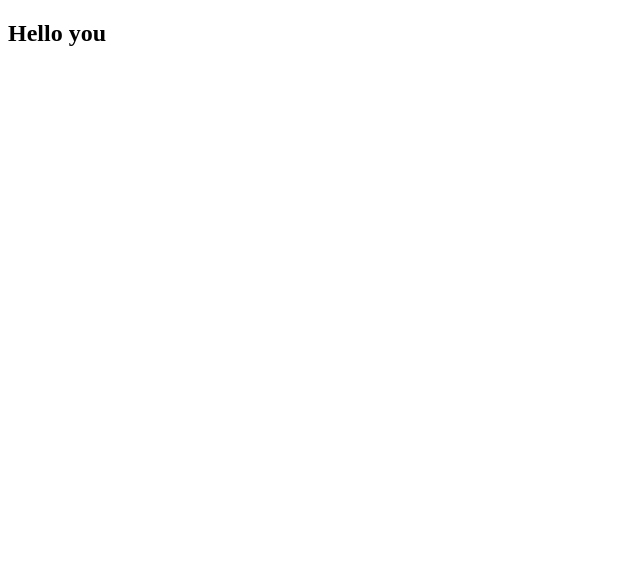
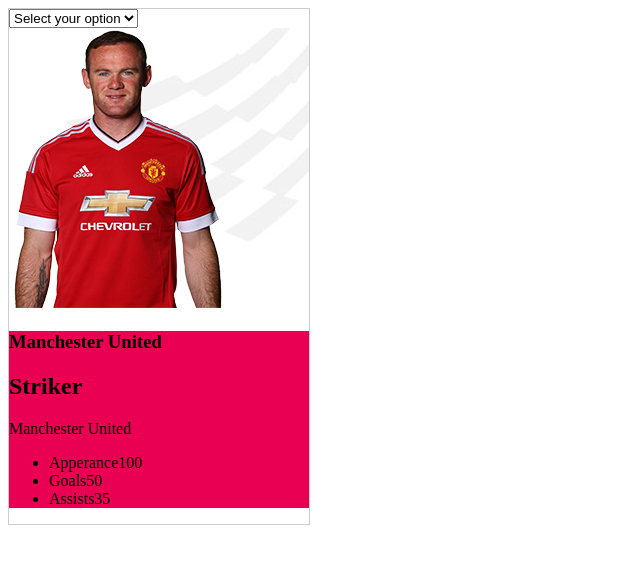
Before and after one commit to bensleym/pulselive, a website built with Parcel: page src/index.html in a window 1280 px wide. Shown: the whole page, without its empty margins (0-640 px from the left). Built offline with nearby package versions, Linux system fonts and the light colour scheme.

Commit message:
Basic layout for player card

```diff
--- a/package.json
+++ b/package.json
@@ -34,9 +34,6 @@
     "parcel-bundler": "^1.12.3",
     "prettier": "^1.18.2"
   },
-  "dependencies": {
-    "sass-google-fonts": "^1.0.1"
-  },
   "browserslist": [
     "last 2 Chrome versions",
     "last 2 ChromeAndroid versions",
--- a/src/index.html
+++ b/src/index.html
@@ -9,10 +9,51 @@
     <link rel="stylesheet" href="./styles.scss" />
   </head>
   <body>
-    <section>
+    <section class="player-card">
       <div class="player-select">
-        <h1>Hello you</h1>
+        <select class="player-select__select">
+          <option value="" disabled selected>Select your option</option>
+          <option value="option1">Option 1</option>
+          <option value="option1">Option 2</option>
+          <option value="option1">Option 3</option>
+          <option value="option1">Option 4</option>
+        </select>
       </div>
+
+      <div class="player-image">
+        <img
+          src="./img/players/p2064.png"
+          alt="Player name"
+          class="player-image__image"
+        />
+      </div>
+
+      <section class="player-details">
+        <hgroup class="player-name">
+          <h1>Manchester United</h1>
+          <h2>Striker</h2>
+        </hgroup>
+        <div class="club-badge">
+          <span class="club-badge__image sr-only">Manchester United</span>
+        </div>
+
+        <div class="player-stats">
+          <ul class="player-stats__list">
+            <li class="player-stats__list-item">
+              <span class="player-stats__attribute">Apperance</span
+              ><span class="player-stats__stat">100</span>
+            </li>
+            <li class="player-stats__list-item">
+              <span class="player-stats__attribute">Goals</span
+              ><span class="player-stats__stat">50</span>
+            </li>
+            <li class="player-stats__list-item">
+              <span class="player-stats__attribute">Assists</span
+              ><span class="player-stats__stat">35</span>
+            </li>
+          </ul>
+        </div>
+      </section>
     </section>
   </body>
 </html>
--- /dev/null
+++ b/src/sass/_playerCard.scss
@@ -0,0 +1,4 @@
+.player-card {
+  width: 300px;
+  border: 1px solid #ccc;
+}
--- /dev/null
+++ b/src/sass/_playerDetails.scss
@@ -0,0 +1,3 @@
+.player-details {
+  background: #e90052;
+}
--- /dev/null
+++ b/src/sass/_playerImage.scss
@@ -0,0 +1,8 @@
+.player-image {
+  width: 100%;
+  background: url("./img/player_bg.jpg") top right no-repeat;
+
+  &__image {
+    max-width: 100%;
+  }
+}
--- a/src/styles.scss
+++ b/src/styles.scss
@@ -0,0 +1,6 @@
+@import "./sass/playerCard";
+@import "./sass/playerSelect";
+@import "./sass/playerImage";
+@import "./sass/playerDetails";
+@import "./sass/playerName";
+@import "./sass/clubBadge";
```
Also changed, not shown: src/sass/_clubBadge.scss (added), src/sass/_playerName.scss (added), src/sass/_playerSelect.scss (added).
